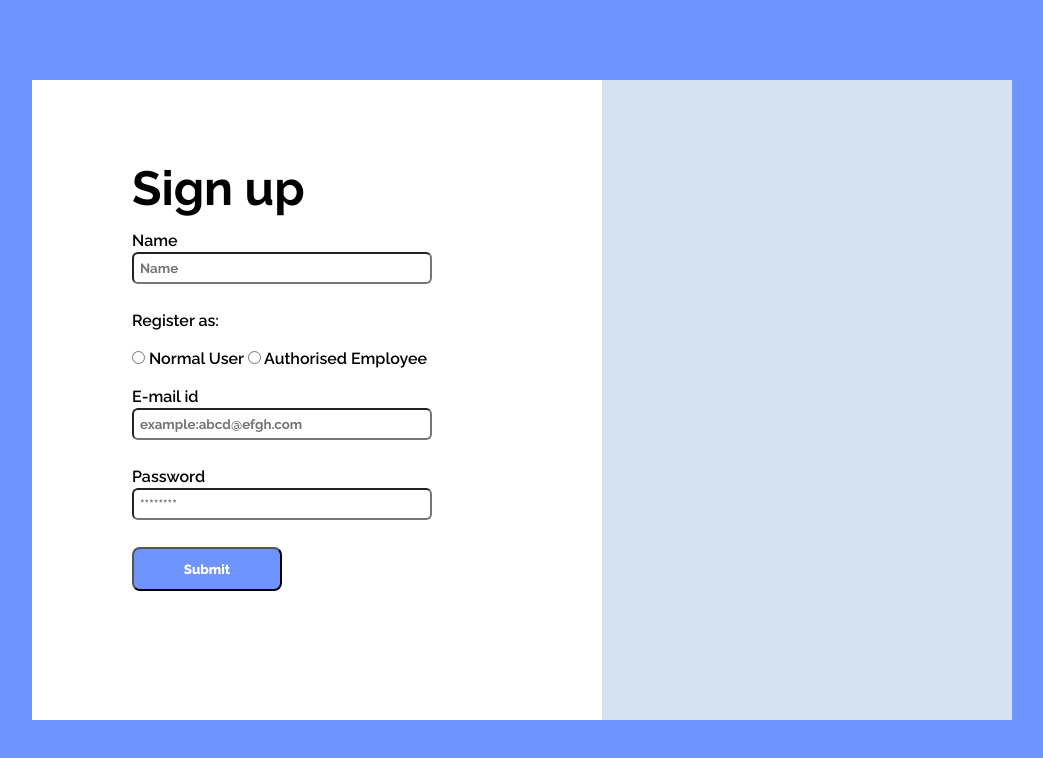
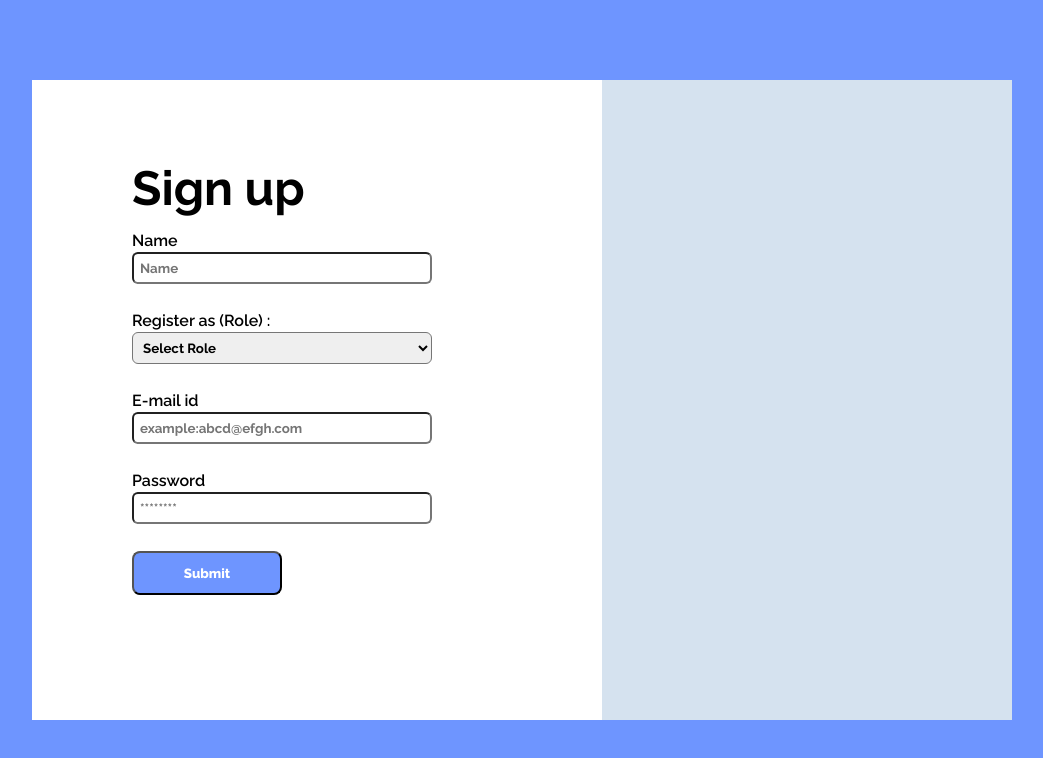
Before and after one commit to Barathj121/AWS-Invoice-Genrator-and-expense-Calculator, a React (Vite) app: page /register in a window 1280 px wide. Shown: the top 758 px of the page, without its empty margins (118-1161 px from the left). Built offline with nearby package versions, Linux system fonts and the light colour scheme.

Commit message:
Frontend Update: login signup correction

```diff
--- a/src/components/log.jsx
+++ b/src/components/log.jsx
@@ -27,13 +27,25 @@ const Log = () => {
             required
           />
           <br />
+          <label className='input-labels'>Role</label>
+          <br />
+          <select className='input-boxes' name='role' required>
+            <option value=''>Select Role</option>
+            <option value='admin'>Finance Dept. Member</option>
+            <option value='user'>Employee</option>
+          </select>
+          <br />
           <input className='submit-button' type='submit' value='Submit' />
-          <hr />
+          <div className='register-link'>
+            Not yet registered? <a href='/register'>Register here</a>
+          </div>
+          <br/>
+          {/* <hr />
           <label className='google-label'>Google Sign in</label>
           <br />
           <button className='google-button'>
             <img src='src/img/images.jpeg' alt='' /> Sign in
-          </button>
+          </button> */}
         </form>
       </div>
       <div className='art-div'></div>
--- a/src/components/signup.jsx
+++ b/src/components/signup.jsx
@@ -7,19 +7,19 @@ const Signup = () => {
           <div className="header">
             Sign up
           </div>
-          <form action="">
+          <form action='https://invoiceforms-dbpush.onrender.com/signup' method='POST'>
             <label className='input-labels'>Name</label>
             <br/>
             <input className="input-boxes" type='text' placeholder='Name'></input>
             <br/>
-            <label className='input-labels'>Register as:</label>
+            <label className='input-labels'>Register as (Role) :</label>
+
             <br/>
-            <br/>
-            <input className='inp-radio' type='radio' id='emp'name='emp'/>
-            <label className='input-labels'for="emp"> Normal User    </label>
-            <input className='inp-radio' type='radio' id='emp'name='emp'/>
-            <label className='input-labels'for="emp"> Authorised Employee</label>
-            <br/>
+            <select className='input-boxes' name='role' required>
+            <option value=''>Select Role</option>
+            <option value='admin'>Finance Dept. Member</option>
+            <option value='user'>Employee</option>
+            </select>
             <br/>
             <label className='input-labels' >E-mail id</label>
             <br/>
--- a/src/style.css
+++ b/src/style.css
@@ -362,7 +362,7 @@
 }
 .login .login-page .login-box{
     flex: 1;
-    height: 80vh;
+    height: 90vh;
     background-color: var(--secondary-color);
     padding: 80px 80px 150px 100px;
 
@@ -406,7 +406,7 @@
     margin-bottom: 10px;
 }
 
-.login .login-page .login-box .google-label {
+/* .login .login-page .login-box .google-label {
     font-weight: 600;
     font-size: 18px;
     margin-top: 10px;
@@ -423,6 +423,10 @@
     color: var(--secondary-color);
     margin-top: 15px;
 
+} */
+
+.login .login-page .login-box a{
+    color: var(--primary-color);
 }
 
 
@@ -430,7 +434,7 @@
     flex: 1;
     display: flex;
     background-color: var(--tertiary-color);
-    height: 80vh;
+    height: 90vh;
     padding: 10px;
     width: 500px;
 }
```
